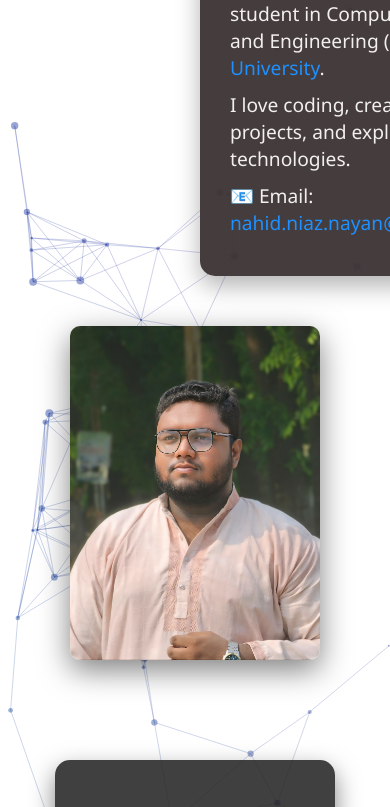
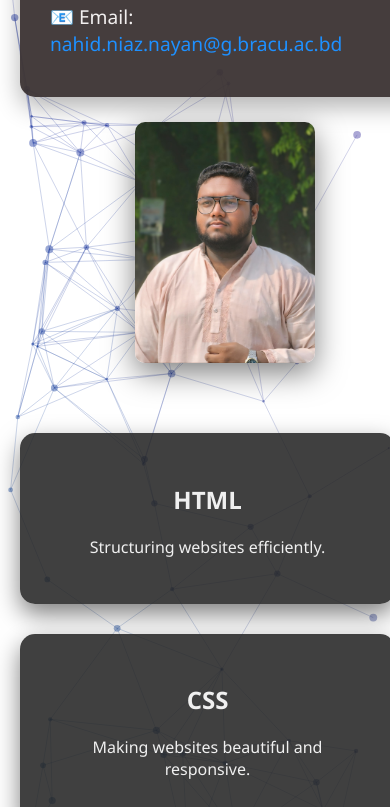
Before and after one commit to MD-NAHID-NIAZ-NAYAN/MyFirstWebsite, a plain HTML site: page index.html in a window 390 px wide. Shown: the part 411-1218 px from the top of the page. Drawn offline with Linux system fonts and the light colour scheme.

Commit message:
style.css

```diff
--- a/style.css
+++ b/style.css
@@ -127,6 +127,42 @@ footer {
     margin-left: 150px; /* moves bio slightly right */
 }
 
-.content-right {
-    margin-top: 20px; /* moves image slightly down */
+/* ===== MOBILE FIX (FORCED) ===== */
+@media screen and (max-width: 768px) {
+
+    .header-container {
+        display: flex !important;
+        flex-direction: column !important;
+        padding: 20px !important;
+        gap: 25px !important;
+    }
+
+    .content-left {
+        width: 100% !important;
+        max-width: 100% !important;
+        margin: 0 auto !important;
+        text-align: left !important;
+        transform: none !important;
+    }
+
+    .content-right {
+        width: 100% !important;
+        margin: 0 auto !important;
+        justify-content: center !important;
+        transform: none !important;
+    }
+
+    .profile-image {
+        max-width: 180px !important;
+        height: auto !important;
+    }
+
+    .cards {
+        flex-direction: column !important;
+        align-items: center !important;
+    }
+
+    .card {
+        width: 90% !important;
+    }
 }
```
